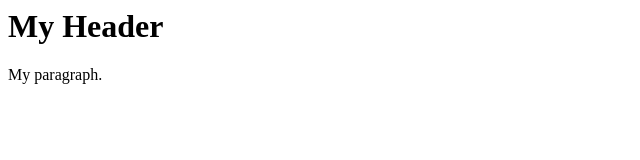
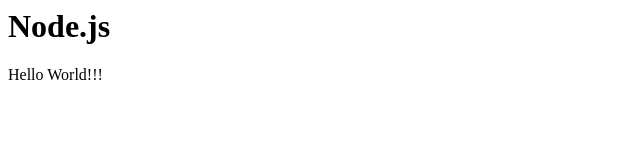
Before and after one commit to keithsktang/NodeSandbox, a plain HTML site: page prac/index.html in a window 1280 px wide. Shown: the whole page, without its empty margins (0-640 px from the left). Drawn offline with Linux system fonts and the light colour scheme.

Commit message:
hello world

```diff
--- a/prac/index.html
+++ b/prac/index.html
@@ -1,6 +1,6 @@
 <html>
 <body>
-<h1>My Header</h1>
-<p>My paragraph.</p>
+<h1>Node.js</h1>
+<p>Hello World!!!</p>
 </body>
 </html>
```
